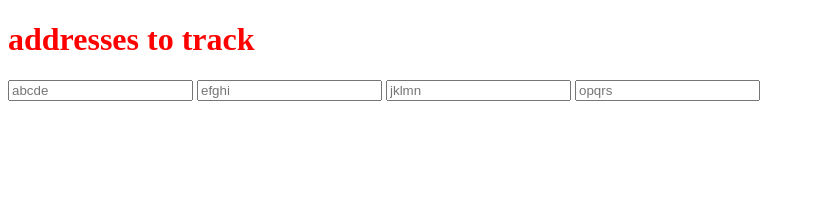
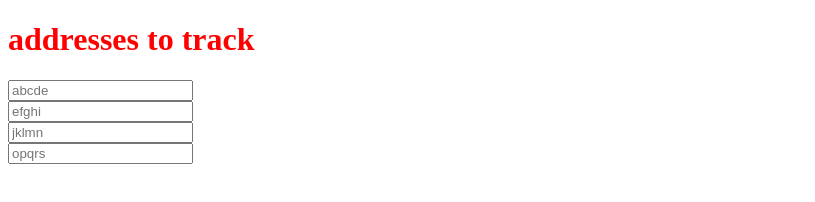
Before and after one commit to nixorokish/deployment, a website: page index.html in a window 1280 px wide. Shown: the whole page, without its empty margins (0-815 px from the left). Drawn offline with Linux system fonts and the light colour scheme.

Commit message:
html file

```diff
--- a/index.html
+++ b/index.html
@@ -10,10 +10,10 @@
 <body>
     <h1>addresses to track</h1>
     <form>
-        <input type="text" placeholder="abcde">
-        <input type="text" placeholder="efghi">
-        <input type="text" placeholder="jklmn">
-        <input type="text" placeholder="opqrs">
+        <input type="text" placeholder="abcde"><br>
+        <input type="text" placeholder="efghi"><br>
+        <input type="text" placeholder="jklmn"><br>
+        <input type="text" placeholder="opqrs"><br>
     </form>
 
     <script src="main.js"></script>
```
